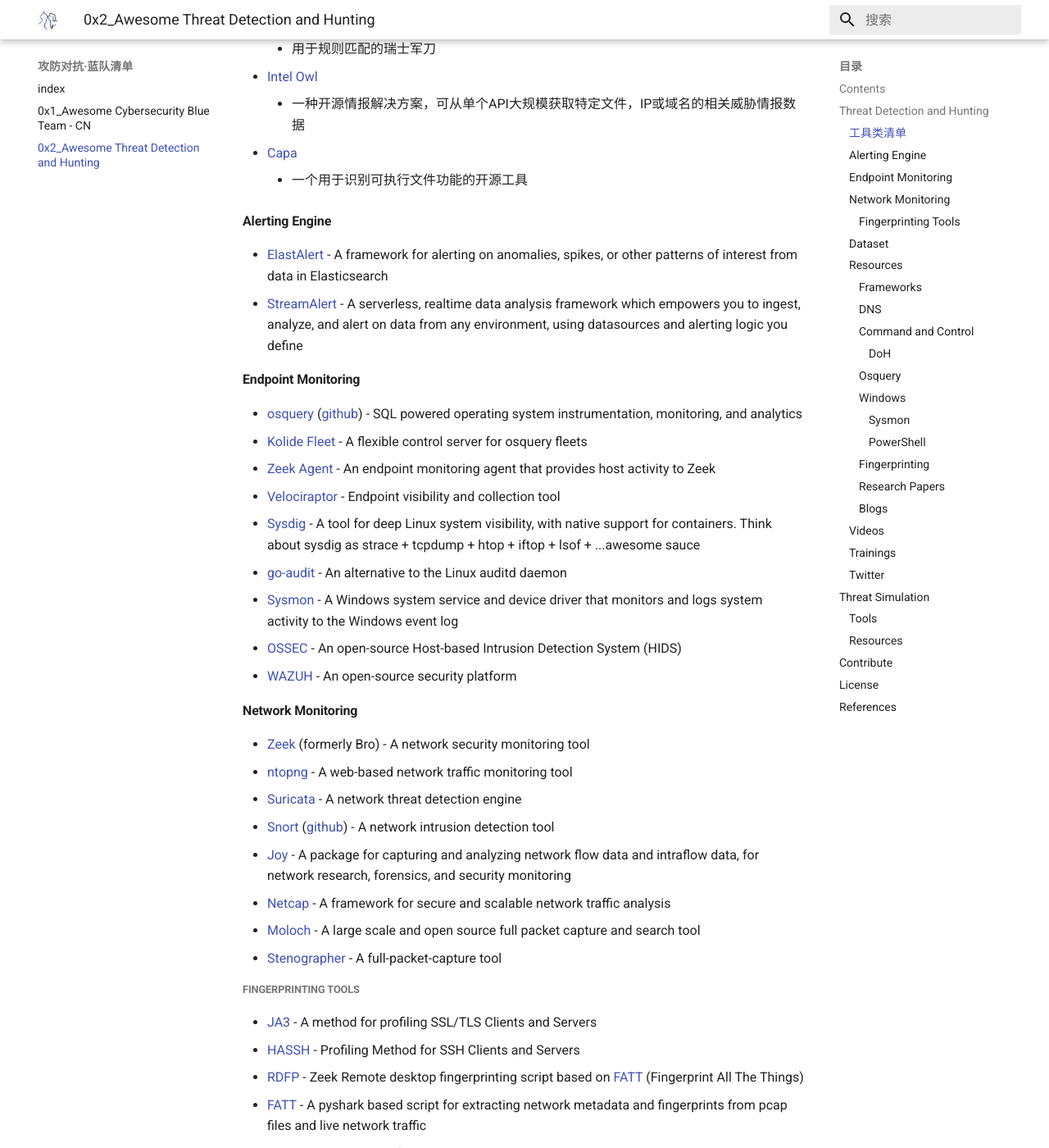
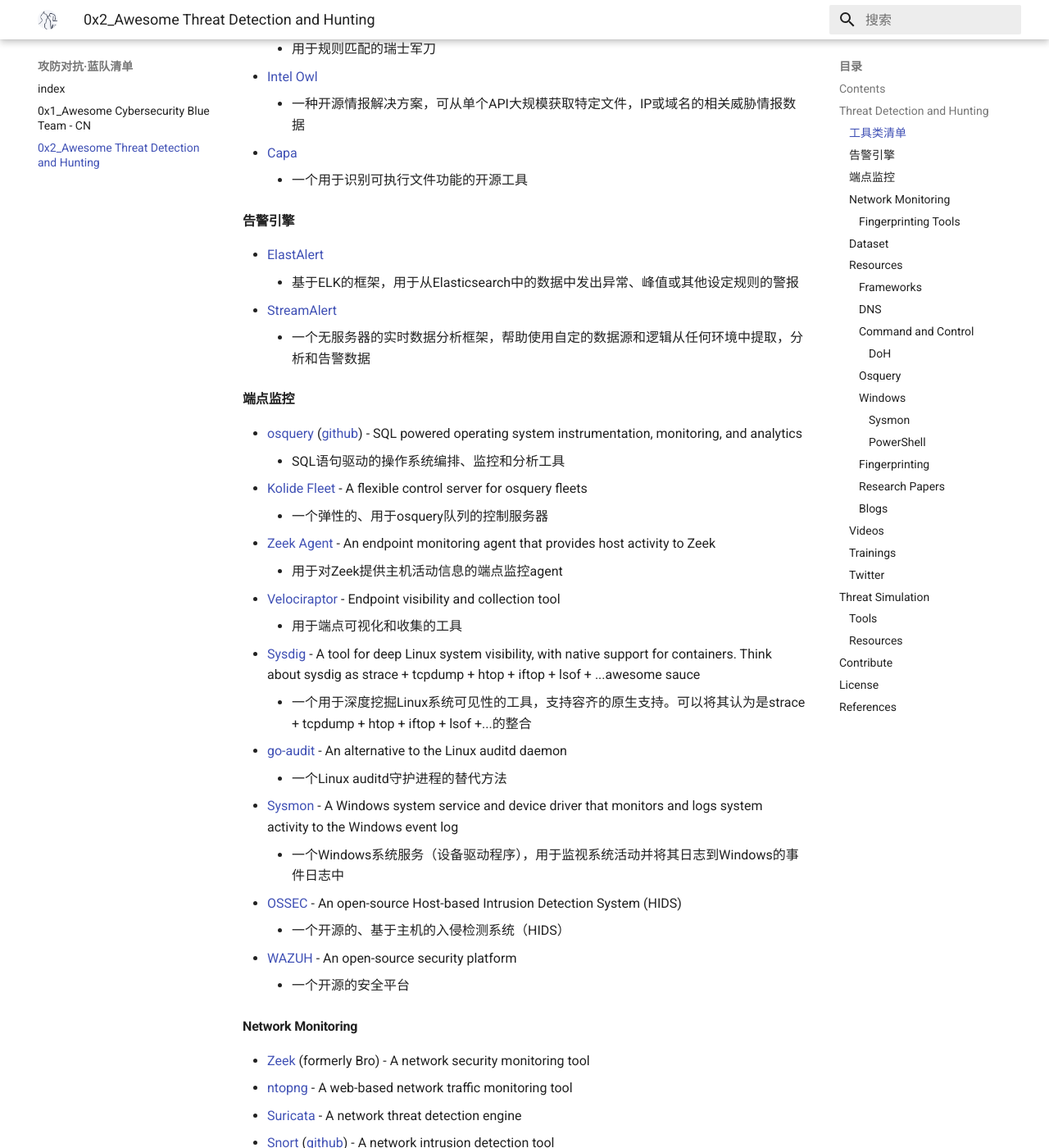
Before and after one commit to satan1a/awesome-cybersecurity-blueteam-cn, an MkDocs documentation site: the page built from docs/0x2_threat_hunting.md, in a window 1280 px wide and 1400 px high, scrolled down 4034 px. Shown: the whole window at 82% size. Built offline with MkDocs 1.6.1 and Material for MkDocs 9.7.7, drawn with Linux system fonts in a browser that asks for light colours.

Commit message:
Update 0x2_threat_hunting.md
完成了到“端点监控”部分的翻译

```diff
--- a/docs/0x2_threat_hunting.md
+++ b/docs/0x2_threat_hunting.md
@@ -119,22 +119,33 @@
 - [Capa](https://github.com/fireeye/capa)
     - 一个用于识别可执行文件功能的开源工具
 
-#### Alerting Engine
+#### 告警引擎
 
-- [ElastAlert](https://github.com/Yelp/elastalert) - A framework for alerting on anomalies, spikes, or other patterns of interest from data in Elasticsearch
-- [StreamAlert](https://github.com/airbnb/streamalert) - A serverless, realtime data analysis framework which empowers you to ingest, analyze, and alert on data from any environment, using datasources and alerting logic you define
+- [ElastAlert](https://github.com/Yelp/elastalert)
+    - 基于ELK的框架，用于从Elasticsearch中的数据中发出异常、峰值或其他设定规则的警报
+- [StreamAlert](https://github.com/airbnb/streamalert)
+    - 一个无服务器的实时数据分析框架，帮助使用自定的数据源和逻辑从任何环境中提取，分析和告警数据
 
-#### Endpoint Monitoring
+#### 端点监控
 
 - [osquery](https://osquery.io) ([github](https://github.com/osquery/osquery)) - SQL powered operating system instrumentation, monitoring, and analytics
+    -   SQL语句驱动的操作系统编排、监控和分析工具
 - [Kolide Fleet](https://github.com/kolide/fleet) - A flexible control server for osquery fleets
+    - 一个弹性的、用于osquery队列的控制服务器
 - [Zeek Agent](https://github.com/zeek/zeek-agent) - An endpoint monitoring agent that provides host activity to Zeek
+    - 用于对Zeek提供主机活动信息的端点监控agent
 - [Velociraptor](https://github.com/Velocidex/velociraptor) - Endpoint visibility and collection tool
+    - 用于端点可视化和收集的工具
 - [Sysdig](https://github.com/draios/sysdig) - A tool for deep Linux system visibility, with native support for containers. Think about sysdig as strace + tcpdump + htop + iftop + lsof + ...awesome sauce
+    - 一个用于深度挖掘Linux系统可见性的工具，支持容齐的原生支持。可以将其认为是strace + tcpdump + htop + iftop + lsof +...的整合
 - [go-audit](https://github.com/slackhq/go-audit) - An alternative to the Linux auditd daemon
+    -   一个Linux auditd守护进程的替代方法
 - [Sysmon](https://docs.microsoft.com/en-us/sysinternals/downloads/sysmon) - A Windows system service and device driver that monitors and logs system activity to the Windows event log
+    - 一个Windows系统服务（设备驱动程序），用于监视系统活动并将其日志到Windows的事件日志中
 - [OSSEC](github.com/ossec/ossec-hids) - An open-source Host-based Intrusion Detection System (HIDS)
+    - 一个开源的、基于主机的入侵检测系统（HIDS）
 - [WAZUH](https://github.com/wazuh/wazuh) - An open-source security platform
+    - 一个开源的安全平台
 
 #### Network Monitoring
 
```
